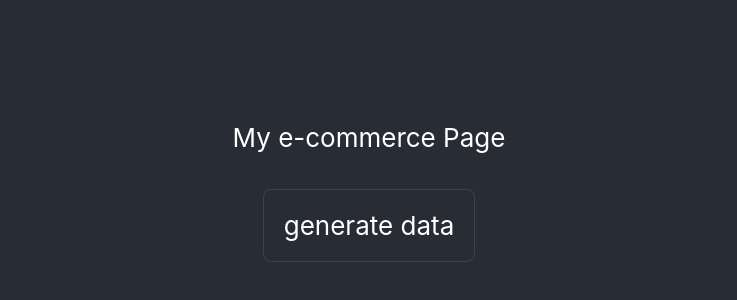
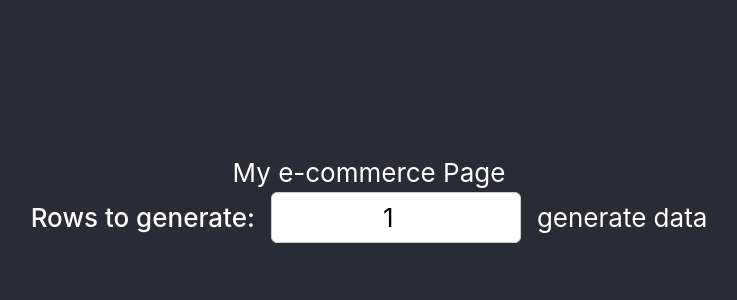
Before and after one commit to zhouxuanle/my_project, a React (Vite) app in the folder frontend/: page / in a window 1280 px wide. Shown: the part 194-494 px from the top of the page, without its empty margins (271-1008 px from the left). Built offline with nearby package versions, Linux system fonts and the light colour scheme.

Commit message:
2025-11-16 add multi data generating features on main page

```diff
--- a/frontend/src/App.css
+++ b/frontend/src/App.css
@@ -39,7 +39,7 @@
   }
 
   .table-container {
-    @apply mx-auto p-dynamic bg-white/10 rounded-lg w-[90%] min-h-[800px];
+    @apply mx-auto p-dynamic bg-white/10 rounded-lg w-[90%];
     overflow: hidden;
     max-height: calc(100vh - 100px);
   }
@@ -53,8 +53,8 @@
   }
 
   .center-button-container {
-     @apply grid gap-4 justify-items-center content-center w-full h-full;
-     grid-template-columns: repeat(auto-fit, minmax(200px, 1fr));
+  @apply grid gap-4 justify-items-center content-center w-[80%] h-full my-8;
+    grid-template-columns: repeat(auto-fit, minmax(150px, 1fr));
   }
 
   .table-button {
--- a/frontend/src/App.jsx
+++ b/frontend/src/App.jsx
@@ -119,31 +119,86 @@ function HomePage() {
   const [message, setMessage] = useState('');
   const [displayedText, setDisplayedText] = useState('');
   const [showArrow, setShowArrow] = useState(false);
+  const [dataCount, setDataCount] = useState(1);
+  const [loading, setLoading] = useState(false);
+  const [progress, setProgress] = useState(0);
   const navigate = useNavigate();
+  const [genTime, setGenTime] = useState(0);
+  const [commitTime, setCommitTime] = useState(0);
+  const [finalGenTime, setFinalGenTime] = useState(null);
+  const [finalCommitTime, setFinalCommitTime] = useState(null);
+  const [timingPhase, setTimingPhase] = useState('idle'); // 'idle' | 'generating' | 'committing' | 'done'
+  const genTimerRef = React.useRef();
+  const commitTimerRef = React.useRef();
 
   const handleClick = useCallback(async () => {
-    setShowArrow(false); // Hide arrow when starting new request
-
+    setShowArrow(false);
+    setLoading(true);
+    setMessage("");
+    setProgress(0);
+    setGenTime(0);
+    setCommitTime(0);
+    setFinalGenTime(null);
+    setFinalCommitTime(null);
+    setTimingPhase('generating');
+    // Start generation timer
+    if (genTimerRef.current) clearInterval(genTimerRef.current);
+    if (commitTimerRef.current) clearInterval(commitTimerRef.current);
+    let genStart = Date.now();
+    genTimerRef.current = setInterval(() => {
+      setGenTime(((Date.now() - genStart) / 1000));
+    }, 50);
+    // Simulate progress bar
+    const fakeProgress = async () => {
+      for (let i = 1; i <= dataCount; i++) {
+        setProgress(i);
+        if (i === dataCount) {
+          // Stop gen timer when progress reaches 100
+          if (genTimerRef.current) clearInterval(genTimerRef.current);
+          setTimingPhase('committing');
+          // Start commit timer
+          let commitStart = Date.now();
+          commitTimerRef.current = setInterval(() => {
+            setCommitTime(((Date.now() - commitStart) / 1000));
+          }, 50);
+        }
+        await new Promise(res => setTimeout(res, Math.max(10, 1000 / dataCount)));
+      }
+    };
+    fakeProgress();
     try {
-      const response = await fetch('http://127.0.0.1:5000/write_to_db',{
-        method: 'POST'
-      }); // Flask default port
+      const response = await fetch('http://127.0.0.1:5000/write_to_db', {
+        method: 'POST',
+        headers: { 'Content-Type': 'application/json' },
+        body: JSON.stringify({ dataCount })
+      });
       const data = await response.json();
+      // Set final times from backend for accuracy
+      setFinalGenTime(data.generation_time || genTime);
+      setFinalCommitTime(data.commit_time || commitTime);
+      setTimingPhase('done');
+      // Stop commit timer
+      if (commitTimerRef.current) clearInterval(commitTimerRef.current);
       setMessage(data.message);
-
-      // Show arrow only if no error occurred
+      // When backend responds, immediately set genTime to backend's value for display
+      setGenTime(data.generation_time || genTime);
       if (data.success === true) {
         setShowArrow(true);
       }
     } catch (error) {
+      if (genTimerRef.current) clearInterval(genTimerRef.current);
+      if (commitTimerRef.current) clearInterval(commitTimerRef.current);
+      setTimingPhase('idle');
       console.error('Error fetching data:', error);
       setMessage('Error fetching message.');
       setShowArrow(false);
     }
-  }, []);
+    setLoading(false);
+    setProgress(0);
+  }, [dataCount]);
 
 
-  useEffect(() => {
+  React.useEffect(() => {
     if (message) {
       setDisplayedText('');
       let index = 0;
@@ -161,11 +216,55 @@ function HomePage() {
     }
   }, [message]);
 
+  // Cleanup timers on unmount
+  React.useEffect(() => {
+    return () => {
+      if (genTimerRef.current) clearInterval(genTimerRef.current);
+      if (commitTimerRef.current) clearInterval(commitTimerRef.current);
+    };
+  }, []);
+
   return (
     <div className="App">
       <header className="App-header">
         <h1>My e-commerce Page</h1>
-        <button onClick={handleClick}>generate data</button>
+        <div style={{ display: 'flex', alignItems: 'center', gap: '1rem', justifyContent: 'center', marginBottom: '1rem' }}>
+          <label htmlFor="data-count" style={{ fontWeight: 500 }}>Rows to generate:</label>
+          <input
+            id="data-count"
+            type="number"
+            min={1}
+            max={999999}
+            value={dataCount}
+            onChange={e => setDataCount(Math.max(1, Math.min(999999, Number(e.target.value))))}
+            style={{ width: '250px', padding: '0.3rem', borderRadius: '6px', border: '1px solid #ccc', textAlign: 'center', color: 'black' }}
+          />
+          <button onClick={handleClick} disabled={loading}>
+            {loading ? 'Generating...' : 'generate data'}
+          </button>
+        </div>
+        {loading && (
+          <div style={{ width: '100%', maxWidth: 600, margin: '0 auto 1rem auto', padding: '0 1rem' }}>
+            <div style={{ display: 'flex', alignItems: 'center', gap: 12 }}>
+              <div style={{ flex: 1, background: '#eee', borderRadius: 8, height: 18, overflow: 'hidden' }}>
+                <div style={{ width: `${Math.round((progress / dataCount) * 100)}%`, background: '#7c3aed', height: '100%', transition: 'width 0.2s', borderRadius: 8 }} />
+              </div>
+              <span style={{ minWidth: 80, fontWeight: 500, color: '#fff', fontSize: 14 }}>{progress} / {dataCount}</span>
+            </div>
+          </div>
+        )}
+        {!loading && finalGenTime !== null && finalCommitTime !== null && (
+          <div style={{ width: '100%', maxWidth: 600, margin: '0 auto 1rem auto', padding: '0 1rem' }}>
+            <div style={{ display: 'flex', alignItems: 'center', gap: 12, justifyContent: 'center' }}>
+              <span style={{ minWidth: 120, fontWeight: 500, color: '#fff', fontSize: 14 }}>
+                Gen: {finalGenTime.toFixed(2)}s
+              </span>
+              <span style={{ minWidth: 120, fontWeight: 500, color: '#fff', fontSize: 14 }}>
+                Commit: {finalCommitTime.toFixed(2)}s
+              </span>
+            </div>
+          </div>
+        )}
         {displayedText && <p className="typewriter-text">{displayedText}</p>}
         {showArrow && (
           <div className="arrow-container" onClick={() => navigate('/user-table')}>
@@ -275,31 +374,16 @@ function DataTablePage() {
   return (
     <div className="App app-with-left-menu">
       <header className="App-header">
-        <h1>Data Table</h1>
-
         {/* Left fixed menu (contains Back to Home and Table List) */}
         <LeftMenu showTable={showTable} setShowTable={setShowTable} />
 
-
+        {/* Only render table-container and h1 when table is shown */}
+        {showTable ? (
+          <>
+            <h1>Data Table</h1>
             <div className="table-container">
-          {/* All Table Buttons - Center */}
-          {!showTable && (
-            <div className="center-button-container">
-              {tables.map((table) => (
-                <button
-                  key={table.name}
-                  className="table-button"
-                  onClick={() => handleTableSelect(table.name)}
-                >
-                  {table.label}
-                </button>
-              ))}
-            </div>
-          )}
-
               {/* Data Table - Hidden by default */}
-          {showTable && (
-            loading ? (
+              {loading ? (
                 <p>Loading...</p>
               ) : tableData.length > 0 ? (
                 <table className={`${activeTable}-table`}>
@@ -322,11 +406,25 @@ function DataTablePage() {
                 </table>
               ) : (
                 <p>No {activeTable} data found.</p>
-            )
               )}
             </div>
+          </>
+        ) : (
+          <div className="center-button-container">
+            {tables.map((table) => (
+              <button
+                key={table.name}
+                className="table-button"
+                onClick={() => handleTableSelect(table.name)}
+              >
+                {table.label}
+              </button>
+            ))}
+          </div>
+        )}
 
-        {/* Blinking down arrow below the table-container */}
+        {/* Blinking down arrow below the table-container, only when table is shown and not clipped by overflow */}
+        {showTable && (
           <div className="blinking-arrow-below">
             <button
               className="blinking-arrow"
@@ -339,6 +437,9 @@ function DataTablePage() {
               </svg>
             </button>
           </div>
+        )}
+
+        {/* Blinking down arrow removed from outside table, now only shown with table */}
 
         {/* Empty page below table-container */}
         <div ref={emptyPageRef} className="empty-page" style={{ minHeight: '800px' }}></div>
```
Also changed, not shown: 2 other files (tests, documents, lock files or other folders). Lines whose indentation alone changed are shown as unchanged.
